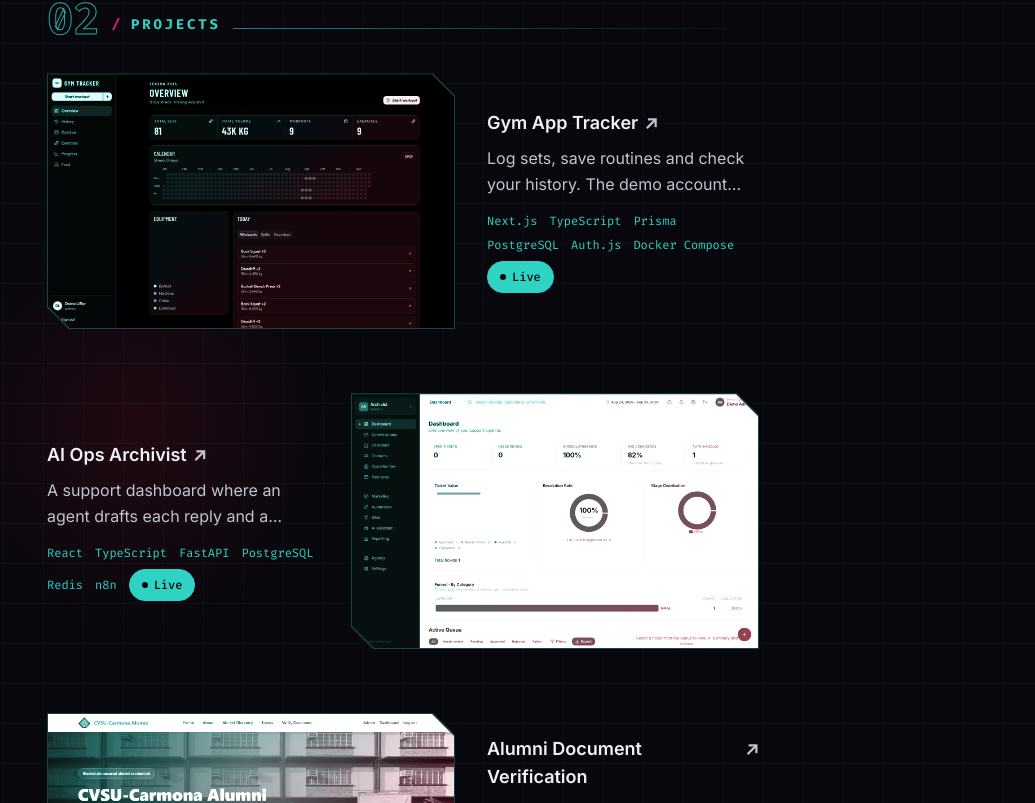
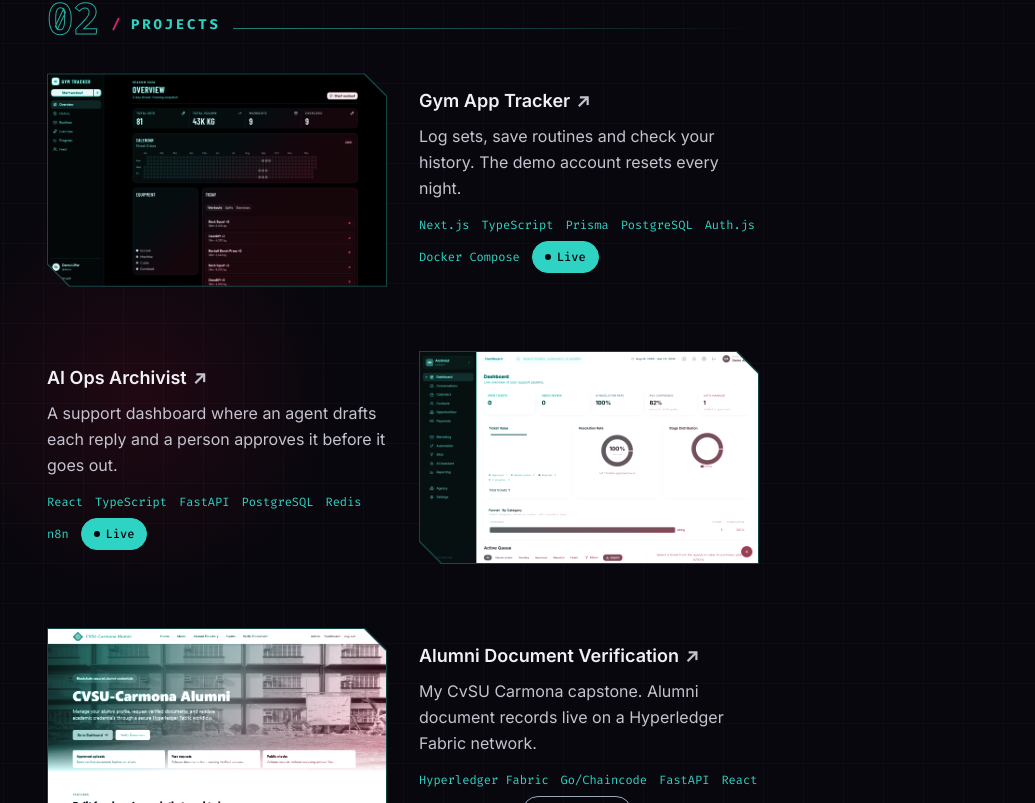
Before and after one commit to Tofuwuuu/PERSONAL-WEBSITE, a Next.js app: page / in a window 1280 px wide. Shown: the part 1237-2040 px from the top of the page, without its empty margins (237-1272 px from the left). Built offline with nearby package versions, Linux system fonts and the light colour scheme; no server answers.

Commit message:
Project rows: screenshot at half width on PC and full descriptions

```diff
--- a/components/ProjectsSection.tsx
+++ b/components/ProjectsSection.tsx
@@ -23,15 +23,13 @@ export function ProjectsSection() {
         <ul className="relative space-y-14 lg:space-y-16">
           {ordered.map((project, index) => {
             const cardImage = getProjectCardImage(project.slug);
-            // PC: big feature rows, screenshot about 60% wide, alternating sides.
+            // PC: feature rows, screenshot half the row, alternating sides.
             const flip = index % 2 === 1;
 
             return (
               <li key={project.slug}>
                 <div
-                  className={`project-row group relative lg:grid lg:items-center lg:gap-8 ${
-                    flip ? "lg:grid-cols-[2fr_3fr]" : "lg:grid-cols-[3fr_2fr]"
-                  }`}
+                  className="project-row group relative lg:grid lg:grid-cols-2 lg:items-center lg:gap-8"
                 >
                   {cardImage ? (
                     <FadeIn className={flip ? "lg:order-2" : undefined}>
@@ -42,7 +40,7 @@ export function ProjectsSection() {
                             alt={cardImage.alt}
                             fill
                             className="object-cover object-top"
-                            sizes="(min-width: 1024px) 430px, (min-width: 680px) 632px, 100vw"
+                            sizes="(min-width: 1024px) 345px, (min-width: 680px) 632px, 100vw"
                           />
                           <span aria-hidden className="project-thumb-tint" />
                         </div>
@@ -61,7 +59,7 @@ export function ProjectsSection() {
                         </span>
                       </Link>
                     </h3>
-                    <p className="mt-2 line-clamp-2 text-base leading-relaxed text-slate">
+                    <p className="mt-2 line-clamp-2 text-base leading-relaxed lg:line-clamp-none text-slate">
                       {project.summary}
                     </p>
                     {/* Stack tags and the Live / UI preview chip share one row that wraps naturally. */}
```
